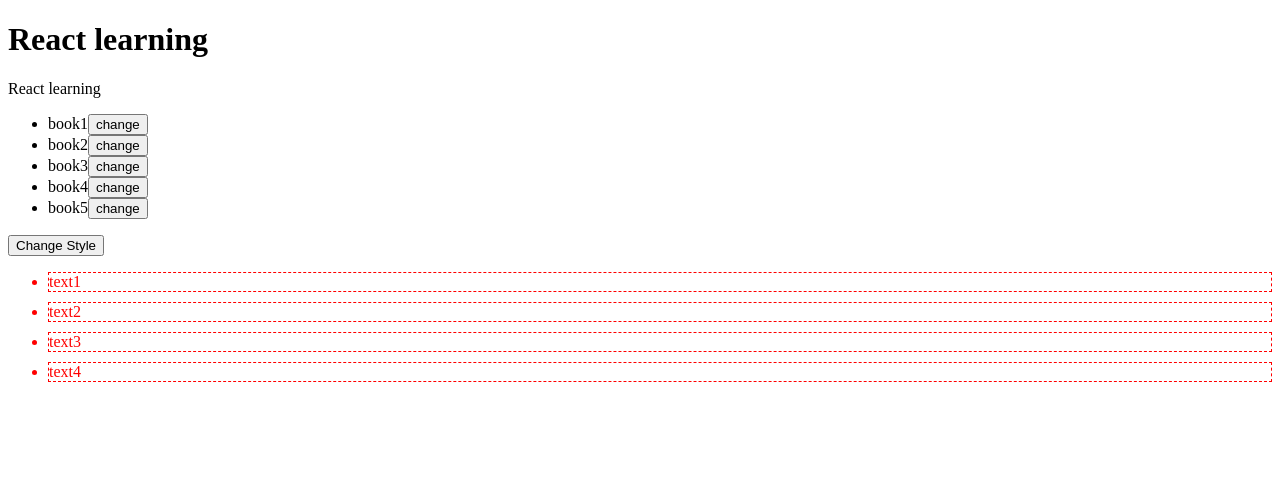
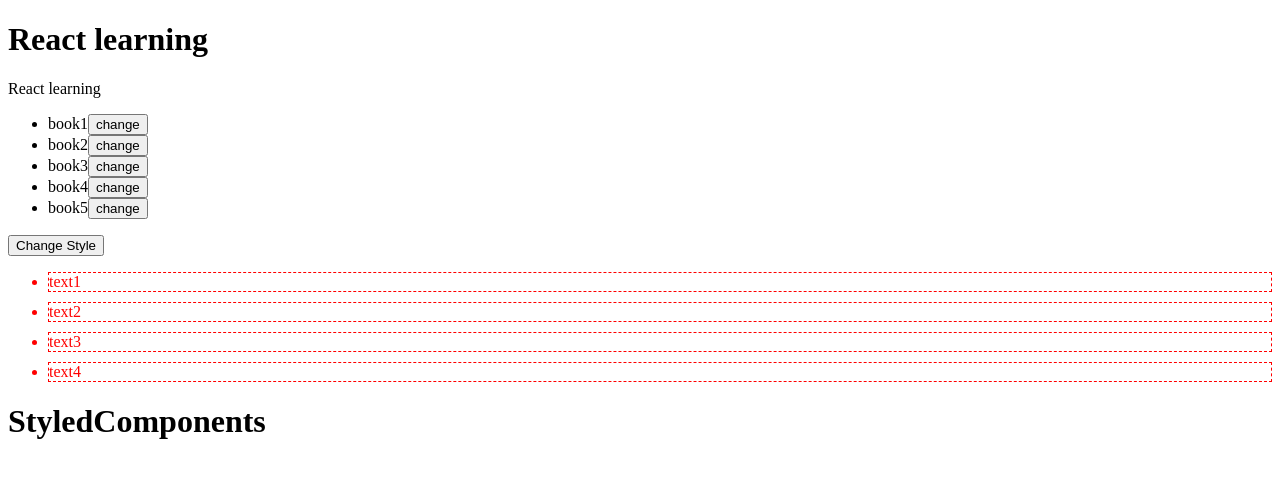
Before and after one commit to marziyenajafzade/ReactLearning, a React (Vite) app: page / in a window 1280 px wide. Shown: the top 478 px of the page. Built offline with nearby package versions, Linux system fonts and the light colour scheme.

Commit message:
install styled components and add component

```diff
--- a/package.json
+++ b/package.json
@@ -11,7 +11,8 @@
   },
   "dependencies": {
     "react": "^18.2.0",
-    "react-dom": "^18.2.0"
+    "react-dom": "^18.2.0",
+    "styled-components": "^6.1.3"
   },
   "devDependencies": {
     "@types/react": "^18.2.43",
--- a/src/App.jsx
+++ b/src/App.jsx
@@ -1,5 +1,6 @@
 import Test from "./Components/Test"
 import InlineCss from "./Components/InlineCss"
+import StyledComponents from "./Components/StyledComponents"
 function App() {
   return (
     <>
@@ -7,6 +8,8 @@
       <p>React learning</p>
       <Test />
       <InlineCss />
+      <StyledComponents />
+
     </>
   )
 }
--- /dev/null
+++ b/src/Components/StyledComponents.jsx
@@ -0,0 +1,20 @@
+import styled from "styled-components"
+
+const DIV = styled.div`
+&:hover{
+    color : red;
+font-weight : bold;
+font-size : large
+}
+`;
+const StyledComponents = () => {
+    return (
+        <DIV>
+            <h1>
+                StyledComponents
+            </h1>
+        </DIV>
+    )
+}
+
+export default StyledComponents
```
Also changed, not shown: 1 other file (tests, documents, lock files or other folders).
